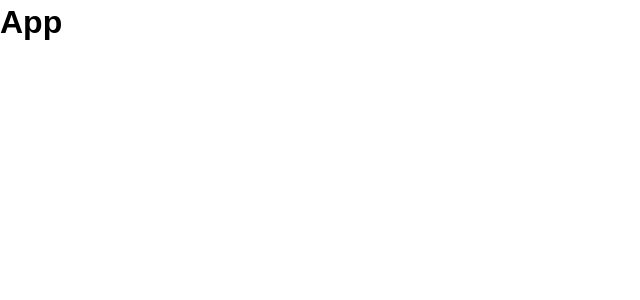
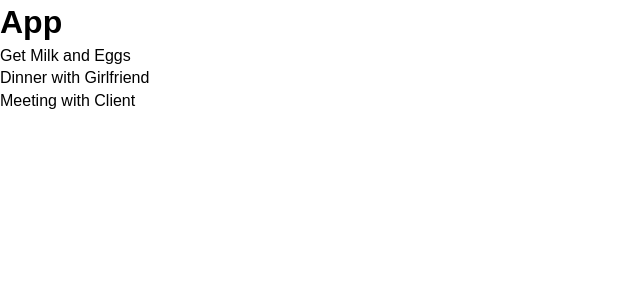
Before and after one commit to nirnejak/todolist, a React (Create React App) app: page / in a window 1280 px wide. Shown: the top 300 px of the page, without its empty margins (0-640 px from the left). Built offline with nearby package versions, Linux system fonts and the light colour scheme.

Commit message:
Components Created and State Passed

```diff
--- a/src/App.js
+++ b/src/App.js
@@ -1,11 +1,35 @@
 import React, { Component } from 'react';
+import Todos from './components/Todos';
+
 import './App.css';
 
 class App extends Component {
+  state = {
+    todos: [
+      {
+        id: 1,
+        title: 'Get Milk and Eggs',
+        completed: false
+      },
+      {
+        id: 2,
+        title: 'Dinner with Girlfriend',
+        completed: false
+      },
+      {
+        id: 3,
+        title: 'Meeting with Client',
+        completed: false
+      }
+    ]
+  }
+
   render() {
+    console.log(this.state.todos);
     return (
       <div className="App">
         <h1>App</h1>
+        <Todos todos={this.state.todos} />
       </div>
     );
   }
--- /dev/null
+++ b/src/components/TodoItem.js
@@ -0,0 +1,13 @@
+import React, { Component } from 'react'
+
+export class TodoItem extends Component {
+    render() {
+        return (
+            <div>
+                <p>{this.props.todo.title}</p>
+            </div>
+        )
+    }
+}
+
+export default TodoItem;
--- /dev/null
+++ b/src/components/Todos.js
@@ -0,0 +1,13 @@
+import React, { Component } from "react";
+
+import TodoItem from './TodoItem';
+
+class Todos extends Component {
+    render() {
+        return this.props.todos.map((todo) => (
+            <TodoItem todo = {todo}/>
+        ));
+    }
+}
+
+export default Todos;
```
Also changed, not shown: 1 other file (tests, documents, lock files or other folders).
